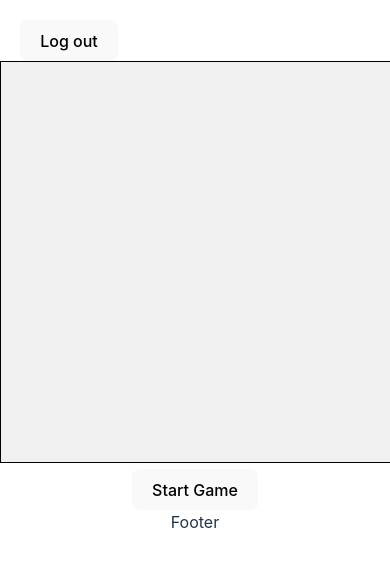
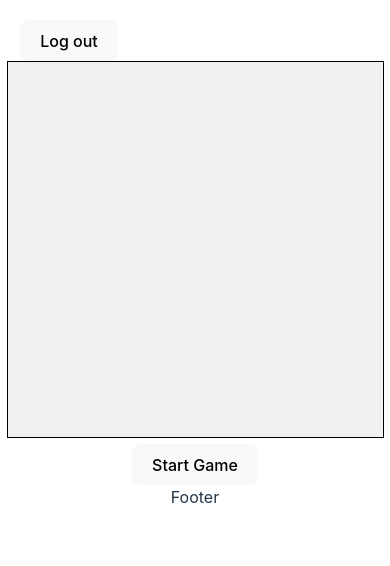
Before and after one commit to Pingis2/Cobra, a React (Vite) app in the folder frontend/: page /game-page in a window 390 px wide. Shown: the top 566 px of the page. Built offline with nearby package versions, Linux system fonts and the light colour scheme.

Commit message:
updated mobile resize

```diff
--- a/frontend/src/pages/Game.tsx
+++ b/frontend/src/pages/Game.tsx
@@ -4,7 +4,7 @@ import LogoutButton from "../components/Logout";
 
 const gameSpeed = 50;
 const renderFps = 1000;
-const cellSize = 20;
+const cellSize = 15;
 
 export const Game = () => {
     const { user } = useContext(UserContext);
@@ -177,8 +177,8 @@ export const Game = () => {
     useEffect(() => {
         const handleResize = () => {
             if (window.innerWidth < 768) {
-                setCanvasHeight(20);
-                setCanvasWidth(20);
+                setCanvasHeight(25);
+                setCanvasWidth(25);
             } else {
                 setCanvasHeight(40);
                 setCanvasWidth(40);
```
